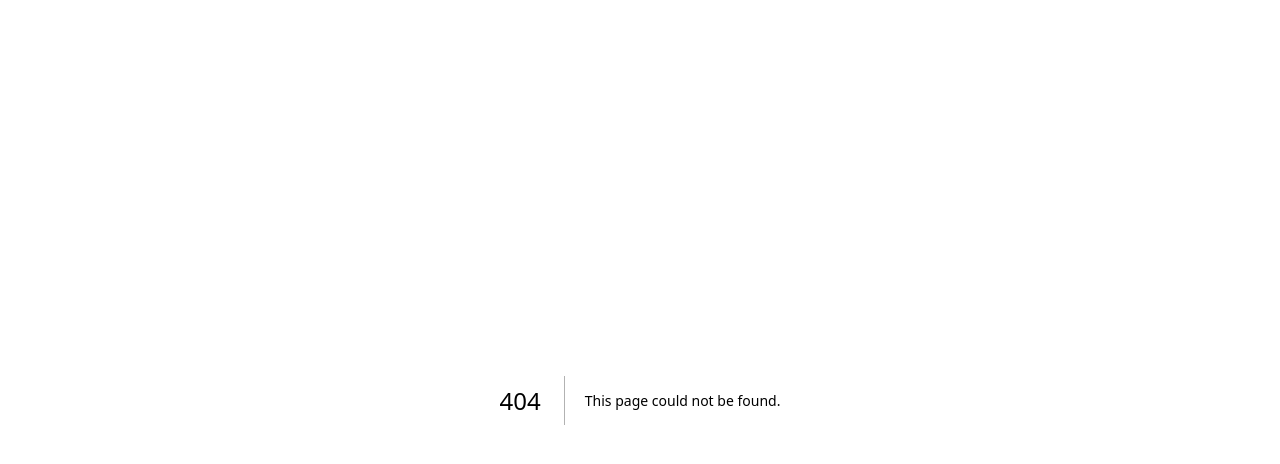
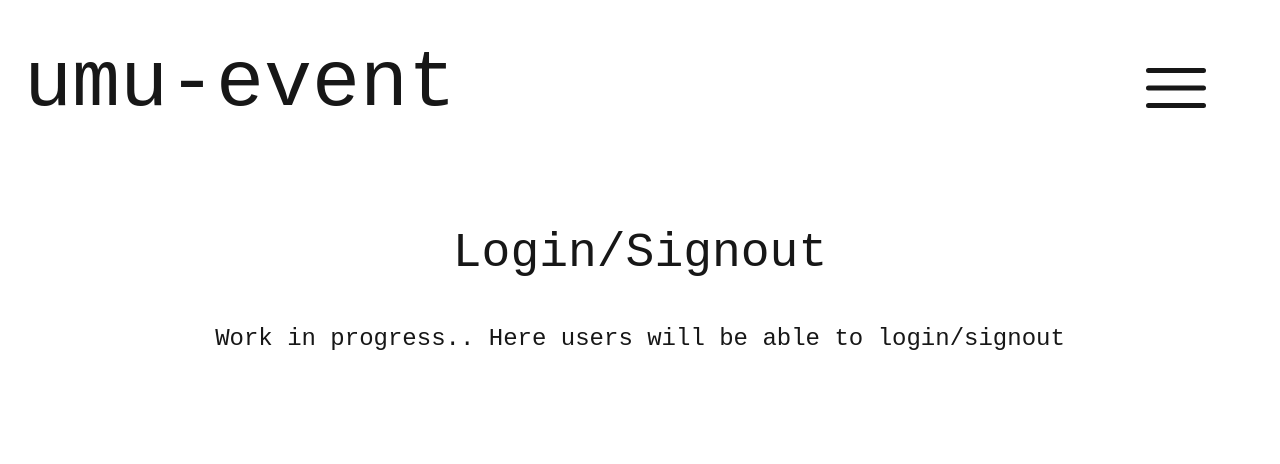
Before and after one commit to hinokzakir/umu-event, a Next.js app: page /login in a window 1280 px wide. Before the commit this address had no page. Shown: the top 464 px of the page. Built offline with nearby package versions, Linux system fonts and the light colour scheme.

Commit message:
added login page beginning

```diff
--- /dev/null
+++ b/src/app/login/login.css
@@ -0,0 +1,17 @@
+.login-page {
+	font-family: 'Courier New', Courier, monospace;
+	display: flex;
+	align-items: center;
+	flex-direction: column;
+}
+
+.login-page h1 {
+	font-size: 3rem;
+	margin: 1rem;
+	margin-top: 3rem;
+}
+
+.login-page p {
+	font-size: 1.5rem;
+	margin: 1rem;
+}
--- /dev/null
+++ b/src/app/login/page.tsx
@@ -0,0 +1,26 @@
+'use client'
+
+import Navbar from "@/components/navbar";
+import HamburgerMenu from "@/components/HamburgerMenu";
+import { useState } from "react";
+import "./login.css";
+
+
+
+export default function Login() {
+	const [hamburgerMenu, setHamburgerMenu] = useState(false);
+
+	return (
+		<>
+			<Navbar onMenuClick={() => setHamburgerMenu(true)} />
+			<div className="login-page">
+				<h1>Login/Signout</h1>
+				<p>Work in progress.. Here users will be able to login/signout</p>
+			</div>
+			<HamburgerMenu
+					state={hamburgerMenu}
+					onClose={() => setHamburgerMenu(false)}
+				  />
+		</>
+	);
+}
--- a/src/components/HamburgerMenu.tsx
+++ b/src/components/HamburgerMenu.tsx
@@ -22,6 +22,7 @@ export default function HamburgerMenu({ state, onClose }: hamburgerMenuProps) {
 					×
 				</button>
 				<div className="hamburger-items-container">
+					<a href="/login">Login/Signout</a>
 					<a href="/">Home</a>
 					<a href="/frats">Student-organizations</a>
 				</div>
```
